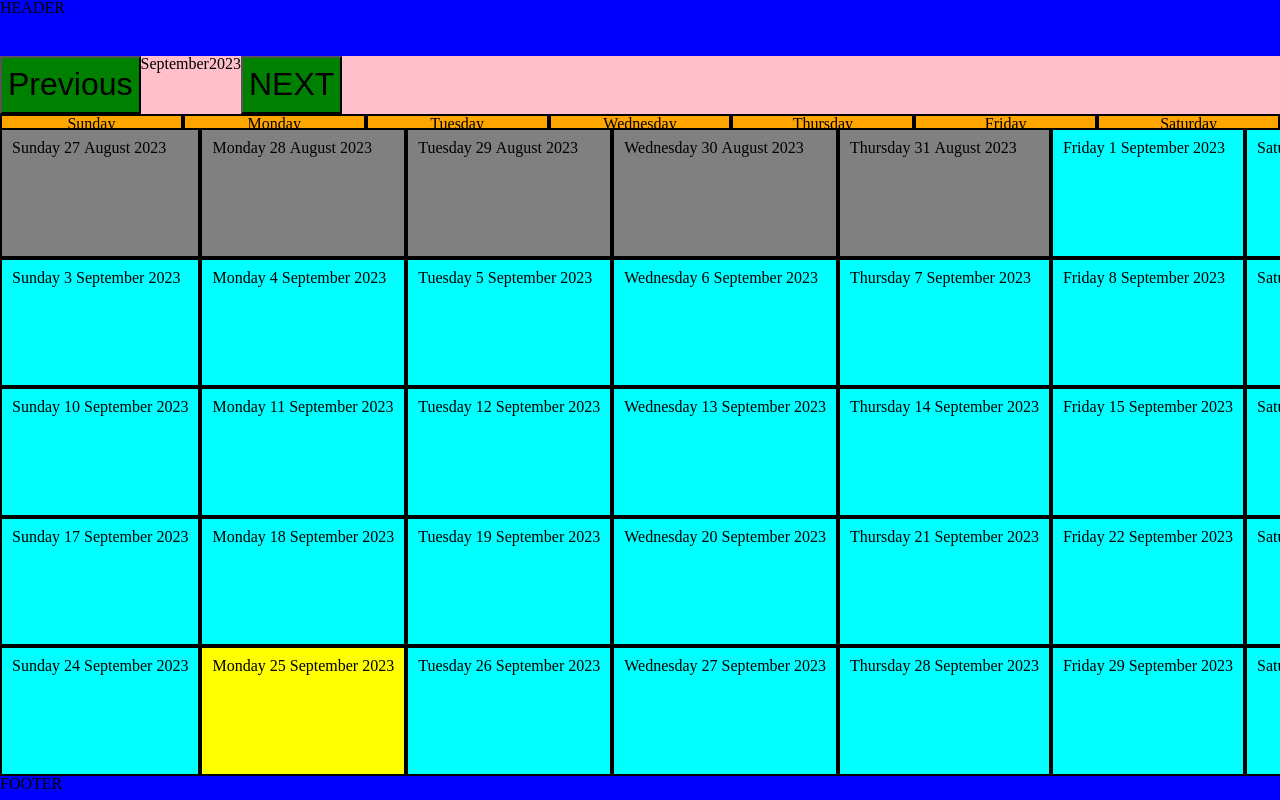
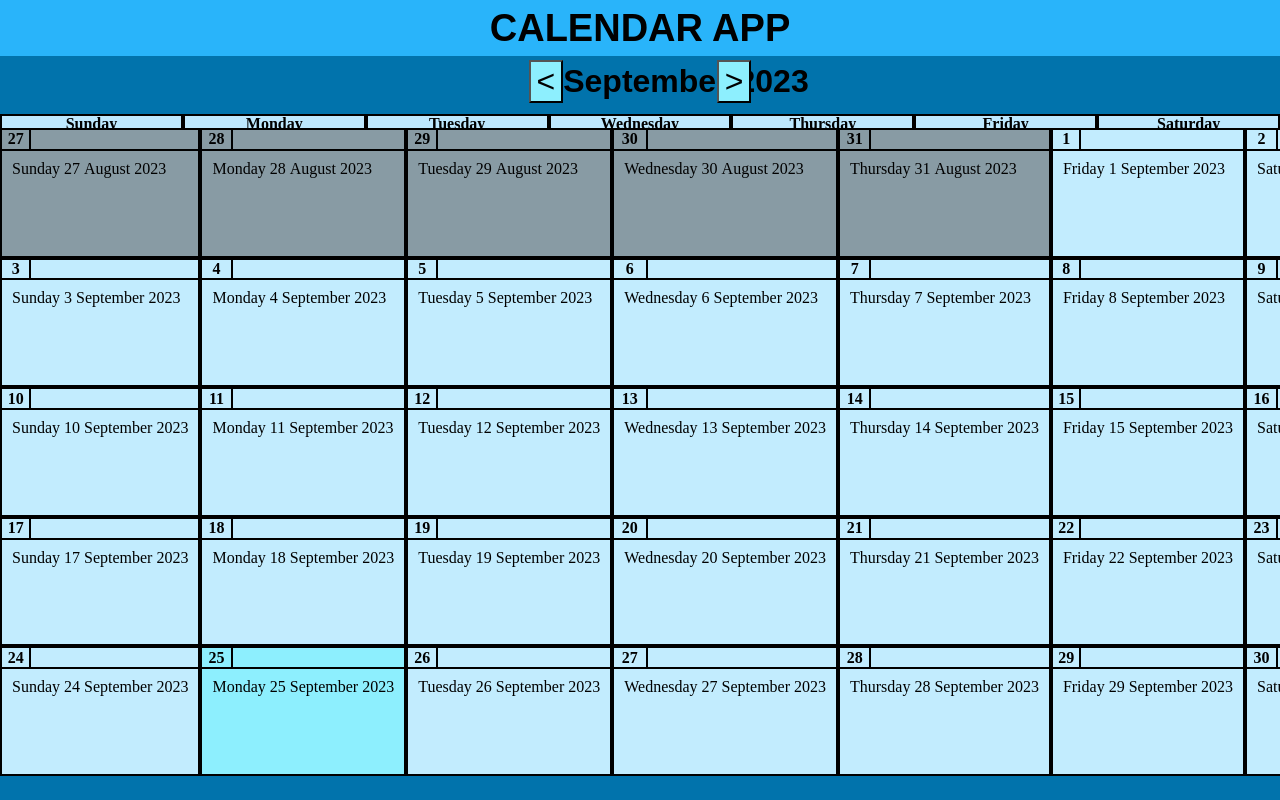
Before and after one commit to AlexandrosFytilis/calendar_app, a React (Create React App) app in the folder client/: page / in a window 1280 px wide. Shown: the top 800 px of the page. Built offline with nearby package versions, Linux system fonts and the light colour scheme.

Commit message:
Update CSS

```diff
--- a/client/src/Components/Calendar.tsx
+++ b/client/src/Components/Calendar.tsx
@@ -19,5 +19,4 @@ const Wrapper = styled.div`
     flex-direction: column;
     width: 100%;
     min-height: 100vh;
-    background-color: gray;
 `;
--- a/client/src/Components/Content.tsx
+++ b/client/src/Components/Content.tsx
@@ -27,7 +27,6 @@ export const Content = () => {
 const Wrapper = styled.div`
   display: flex;
   flex-direction: column;
-  background: green;
 
   height: 90vh;
 
--- a/client/src/Components/Days.tsx
+++ b/client/src/Components/Days.tsx
@@ -1,5 +1,6 @@
 import React, { useState } from "react";
 import styled from "styled-components";
+import { COLORS } from "../colors.tsx";
 
 const weeks = [1, 2, 3, 4, 5];
 
@@ -72,10 +73,11 @@ export const Days = ({ thisMonth, today, month, year, thisYear, months, days, MO
                         monthEndend = true
                     }
 
-                    if (dates === today && thisMonth === month && monthStarted == true && year === thisYear) {
+                    if (dates === today && thisMonth === month && monthStarted === true && year === thisYear) {
                         return (
                             <Today>
-                                {`${day}`}&nbsp;{`${dates}`}&nbsp;{CURRENTMONTH}&nbsp;{thisYear}
+                                <Day>{dates}</Day>
+                                <Content> {`${day}`}&nbsp;{`${dates}`}&nbsp;{CURRENTMONTH}&nbsp;{thisYear}</Content>
                             </Today>
                         )
                     }
@@ -83,14 +85,16 @@ export const Days = ({ thisMonth, today, month, year, thisYear, months, days, MO
                     if (monthStarted === true && nextMonthStarted === false) {
                         return (
                             <DayOfTheMonth>
-                                {`${day}`}&nbsp;{`${dates}`}&nbsp;{CURRENTMONTH}&nbsp;{thisYear}
+                                <Day>{dates}</Day>
+                                <Content> {`${day}`}&nbsp;{`${dates}`}&nbsp;{CURRENTMONTH}&nbsp;{thisYear}</Content>
                             </DayOfTheMonth>
                         )
                     }
 
                     return (
                         <DayOfOtherMonths>
-                            {`${day}`}&nbsp;{`${dates}`}&nbsp;{CURRENTMONTH}&nbsp;{thisYear}
+                            <Day>{dates}</Day>
+                            <Content> {`${day}`}&nbsp;{`${dates}`}&nbsp;{CURRENTMONTH}&nbsp;{thisYear}</Content>
                         </DayOfOtherMonths>
                     );
                 });
@@ -110,39 +114,61 @@ const Wrapper = styled.div`
 
 const DayOfOtherMonths = styled.div`
   display: flex;
+  flex-direction: column;
+  justify-content: start;
 
   height: 100%;
   width: 100%;
 
-  padding: 10px;
-
-  background: gray;
+  background: ${COLORS.disabledColor};
 
   border: solid 2px black;
 `;
 
 const DayOfTheMonth = styled.div`
   display: flex;
+  flex-direction: column;
+  justify-content: start;
 
   height: 100%;
   width: 100%;
 
-  padding: 10px;
-
-  background: cyan;
+  background: ${COLORS.basicColor};
 
   border: solid 2px black;
 `;
 
 const Today = styled.div`
   display: flex;
+  flex-direction: column;
+  justify-content: start;
 
   height: 100%;
   width: 100%;
 
-  padding: 10px;
-
-  background: yellow;
+  background: ${COLORS.activeColor};
 
   border: solid 2px black;
 `;
+
+const Day = styled.div`
+    display: flex;
+    justify-content: center;
+    align-items: center;
+
+    border-right: solid black 2px;
+
+    font-weight: bold;
+
+    width: 15%;
+    height: 15%;
+`
+
+const Content = styled.div`
+    display: flex;
+    flex-direction: column;
+
+    padding: 10px;
+
+    border-top: solid 2px black;
+`
--- a/client/src/Components/Footer.tsx
+++ b/client/src/Components/Footer.tsx
@@ -1,17 +1,18 @@
 import React from "react";
 import styled from "styled-components";
+import { COLORS } from "../colors.tsx";
 
 export const Footer = () => {
     return (
         <Wrapper>
-            FOOTER
+
         </Wrapper>
     );
   };
 
 const Wrapper = styled.div`
     display: flex;
-    background: blue;
+    background: ${COLORS.tertiaryColor};
 
     height: 3vh;
 `;
--- a/client/src/Components/Header.tsx
+++ b/client/src/Components/Header.tsx
@@ -1,17 +1,25 @@
 import React from "react";
 import styled from "styled-components";
+import { COLORS } from "../colors.tsx";
 
 export const Header = () => {
     return (
         <Wrapper>
-            HEADER
+            <Title>CALENDAR APP</Title>
         </Wrapper>
     );
   };
 
   const Wrapper = styled.div`
   display: flex;
-  background: blue;
+  justify-content: center;
+  align-items: center;
+
+  background: ${COLORS.primaryColor};
 
   height: 7vh;
 `;
+
+const Title = styled.h1`
+    font-size: 38px;
+`
--- a/client/src/Components/Months.tsx
+++ b/client/src/Components/Months.tsx
@@ -1,6 +1,7 @@
 import React, { useContext } from "react";
 import styled from "styled-components";
 import { DateContext } from "./CurrentDateContext.tsx";
+import { COLORS } from "../colors.tsx";
 
 export const Months = ({ thisMonth, today, month, thisYear, year, months, days, MONTHS }) => {
     const { setMonth, setYear } = useContext(DateContext);
@@ -8,7 +9,7 @@ export const Months = ({ thisMonth, today, month, thisYear, year, months, days,
     return (
         <Wrapper>
             <Month>
-                <button onClick={() => {
+                <SwitchMonthButton onClick={() => {
                     if (month === 1) {
                         setMonth(12)
                         setYear(year - 1)
@@ -16,9 +17,9 @@ export const Months = ({ thisMonth, today, month, thisYear, year, months, days,
                         setMonth(month - 1)
                     }
                 }
-                }>Previous</button>
-                {months[month - 1]}{year}
-                <button onClick={() => {
+                }>{`<`}</SwitchMonthButton>
+                <CalendarMonth>{months[month - 1]}&nbsp;{year}</CalendarMonth>
+                <SwitchMonthButton onClick={() => {
                     if (month === 12) {
                         setMonth(1)
                         setYear(year + 1)
@@ -26,17 +27,21 @@ export const Months = ({ thisMonth, today, month, thisYear, year, months, days,
                         setMonth(month + 1)
                     }
                 }
-                }>NEXT</button>
-                {month === thisMonth ? (
-                    <></>
+                }>{`>`}</SwitchMonthButton>
+
+            </Month>
+            <>{month === thisMonth ? (
+                    <Return></Return>
                 ) : (
-                    <button onClick={() => {
-                        setMonth(thisMonth)
-                        setYear(thisYear)
-                    }
-                    }>RETURN</button>
-                )}
-            </Month>
+                    <Return>
+                        <ReturnButton onClick={() => {
+                            setMonth(thisMonth)
+                            setYear(thisYear)
+                        }
+                        }>RETURN</ReturnButton>
+                    </Return>
+
+                )}</>
             <Week>
                 {days.map((day) => <Day>{day}</Day>)}
             </Week>
@@ -49,14 +54,39 @@ const Wrapper = styled.div`
   flex-direction: column;
   width: 100%;
   height: 10vh;
-  background-color: gray;
 `;
 
 const Month = styled.div`
     display: flex;
+    justify-content: center;
+    align-items: center;
 
-    height: 80%;
-    background: pink;
+    height: 70%;
+    background: ${COLORS.tertiaryColor};
+`
+const CalendarMonth = styled.h2`
+    width: 12%;
+`
+
+const Return = styled.div`
+    display: flex;
+    justify-content: center;
+    align-items: center;
+
+    height: 10%;
+
+    background: ${COLORS.tertiaryColor};
+`
+
+const ReturnButton = styled.button`
+    margin-bottom: 20px;
+
+    font-size: 20px;
+    font-weight: bold;
+`
+
+const SwitchMonthButton = styled.button`
+
 `
 
 const Week = styled.div`
@@ -71,7 +101,9 @@ const Day = styled.div`
     justify-content: center;
     align-items: center;
 
-    background: orange;
+    background: ${COLORS.secondaryColor};
+
+    font-weight: bold;
 
     width: 100%;
     height: 100%;
--- a/client/src/GlobalStyles.tsx
+++ b/client/src/GlobalStyles.tsx
@@ -1,4 +1,5 @@
 import { createGlobalStyle } from "styled-components";
+import { COLORS } from "./colors.tsx";
 
 export default createGlobalStyle`
   :root {
@@ -81,7 +82,7 @@ input {
 }
 
 button {
-  background: green;
+  background: ${COLORS.activeColor};
 
   &:disabled {
     background: gray;
--- /dev/null
+++ b/client/src/colors.tsx
@@ -0,0 +1,8 @@
+export const COLORS = {
+    primaryColor: "#29B4FA",
+    secondaryColor: "#BDE8FE",
+    tertiaryColor: "#0173AC",
+    activeColor: "#8DEFFE",
+    basicColor: "#C2ECFE",
+    disabledColor: "#889BA4",
+  };
```
